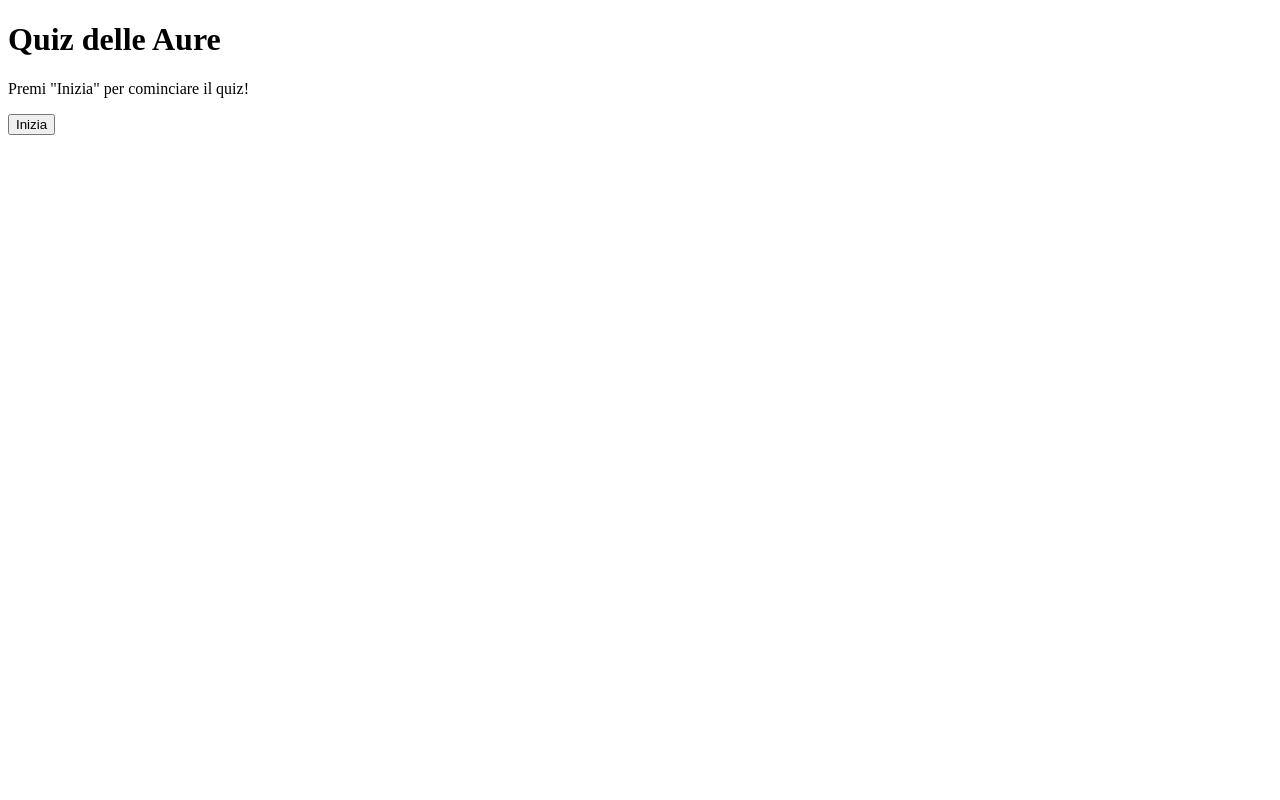
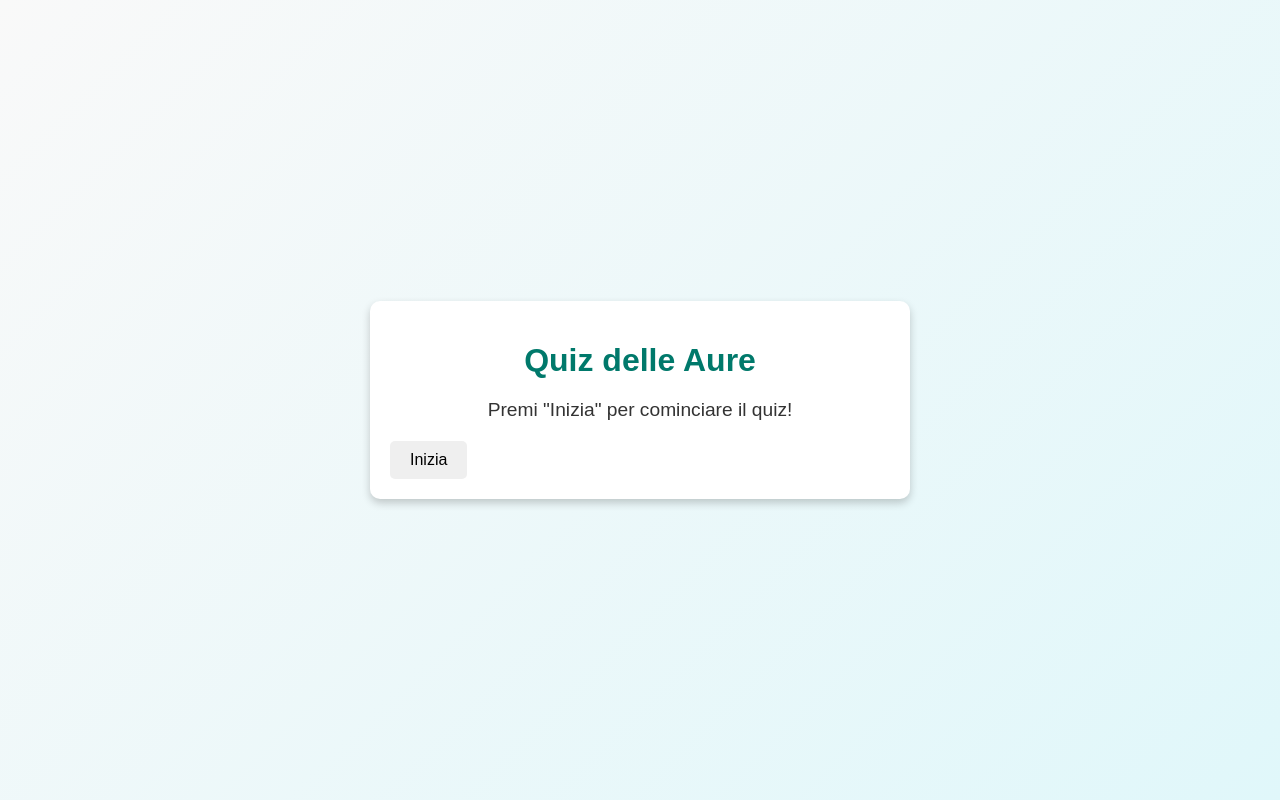
Before and after one commit to tickbext/jijiweb, a plain HTML site: page KnowMe Quiz/KnowMe_Quiz.html in a window 1280 px wide. Drawn offline with Linux system fonts and the light colour scheme.

Commit message:
nn ho linkato il css

```diff
--- a/KnowMe Quiz/KnowMe_Quiz.html
+++ b/KnowMe Quiz/KnowMe_Quiz.html
@@ -5,7 +5,7 @@
     <meta charset="UTF-8">
     <meta name="viewport" content="width=device-width, initial-scale=1.0">
     <title>Quiz delle Aure</title>
-    <link rel="stylesheet" href="style.css">
+    <link rel="stylesheet" href="KnowMe_Quiz.css">
     <script scr="KnowMe_Quiz.js"></script>
 </head>
 
```
